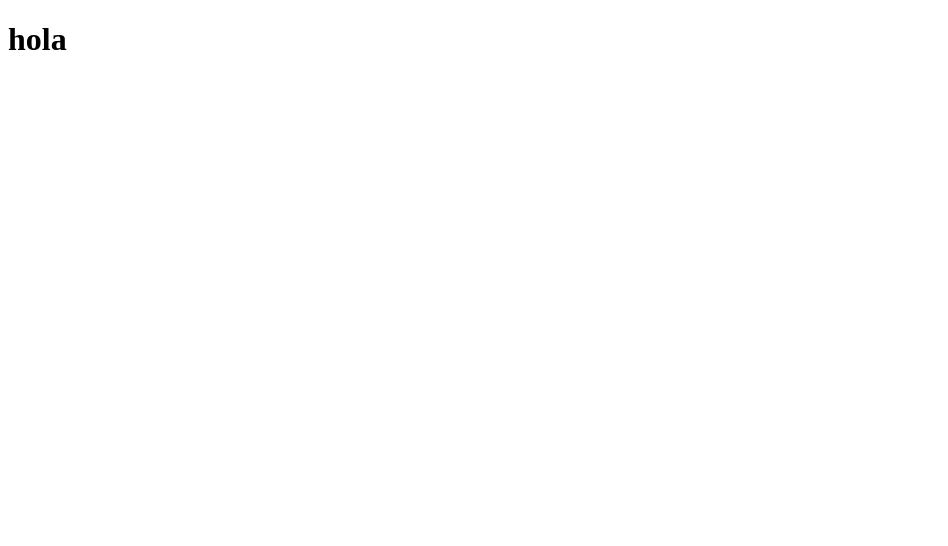
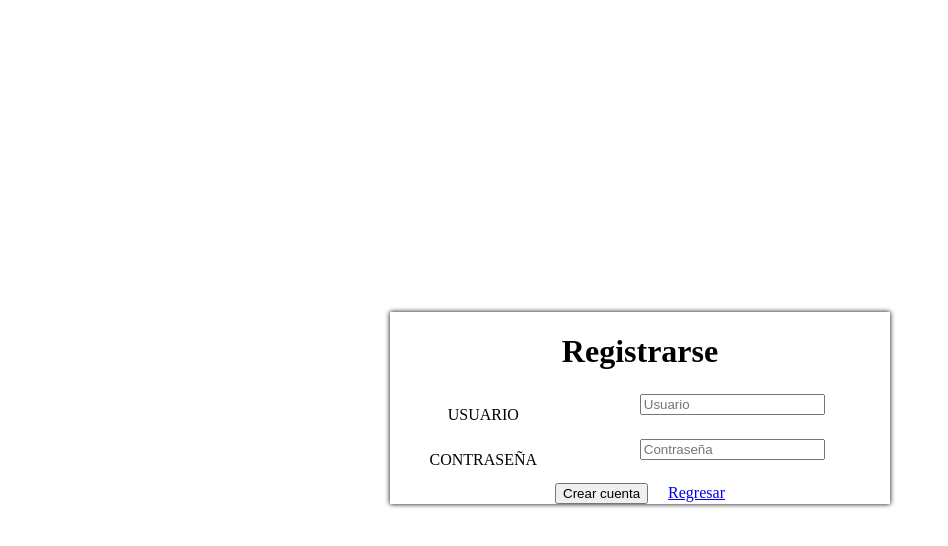
Before and after one commit to BCpollito/Gym_Project, a React (Vite) app in the folder front/: page /Register.jsx in a window 1280 px wide. Shown: the top 546 px of the page, without its empty margins (0-948 px from the left). Built offline with nearby package versions, Linux system fonts and the light colour scheme.

Commit message:
registro funcional

```diff
--- a/front/index.html
+++ b/front/index.html
@@ -5,7 +5,6 @@
     <link rel="icon" type="image/svg+xml" href="/vite.svg" />
     <meta name="viewport" content="width=device-width, initial-scale=1.0" />
     <title>GYM Routine</title>
-    <link rel="stylesheet" href="/src/Components/css/app.css"/>
   </head>
   <body>
     <div id="root"></div>
--- a/front/src/Components/Login.jsx
+++ b/front/src/Components/Login.jsx
@@ -2,6 +2,7 @@ import { Link } from "react-router-dom"
 import { useState } from 'react';
 import { useNavigate } from 'react-router-dom';
 import axios from 'axios';
+import './css/app.css'
 
 export default function Login() {
 
--- a/front/src/Components/Register.jsx
+++ b/front/src/Components/Register.jsx
@@ -1,5 +1,64 @@
-export default function register(){
+import { useState } from 'react';
+import axios from 'axios';
+import { Link } from "react-router-dom"
+import { useNavigate } from 'react-router-dom';
+import './css/app.css'
+
+export default function Register() {
+    const [user, setUsuario] = useState("");
+    const [password, setContraseña] = useState("");
+    const navigate = useNavigate();
+
+    const handleSubmit = (e) => {
+        axios.post("http://localhost:3000/registros", {
+            usuario: user,
+            password: password,
+        })
+            .then(response => {
+                console.log("registro agregado con exito", response.data);
+            })
+            .catch(error => {
+                console.error("Error al agregar el registro:", error);
+            })
+    }
+
     return (
-        <h1>hola</h1>
+        <div className="contenedor">
+            <div className="register">
+                <form onSubmit={handleSubmit}>
+                    <h1>Registrarse</h1>
+                    <table className='formulario'>
+                        <tbody>
+                            <tr>
+                                <td><label>USUARIO</label></td>
+                                <td>
+                                    <input
+                                        className='usu'
+                                        id="usuario"
+                                        name="usuario"
+                                        type="text"
+                                        placeholder="Usuario"
+                                        onChange={(e) => setUsuario(e.target.value)} />
+                                </td>
+                            </tr>
+                            <tr>
+                                <td><label>CONTRASEÑA</label></td>
+                                <td>
+                                    <input
+                                        className='contra'
+                                        id="password"
+                                        name="password"
+                                        type="password"
+                                        placeholder="Contraseña"
+                                        onChange={(e) => setContraseña(e.target.value)} />
+                                </td>
+                            </tr>
+                        </tbody>
+                    </table>
+                    <button className="registerbtn" type="submit">Crear cuenta</button>
+                    <Link to="./Login.jsx">Regresar</Link>
+                </form>
+            </div>
+        </div>
     )
 }
--- a/front/src/Components/css/app.css
+++ b/front/src/Components/css/app.css
@@ -5,13 +5,13 @@
     height: 100vh;
 }
 
-.login{
+.login, .register{
     text-align: center;
     box-shadow: 0px 0px 5px black;
     width: 500px;
 }
 
-.inputs{
+.inputs, .formulario{
     width: 100%;
 }
 
@@ -23,6 +23,6 @@
     margin-bottom: 20px;
 }
 
-.ingresar{
+.ingresar, .registerbtn{
     margin-right: 20px;
 }
```
Also changed, not shown: 1 other file (tests, documents, lock files or other folders).
